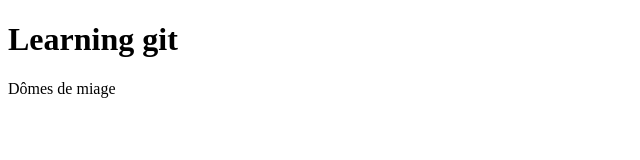
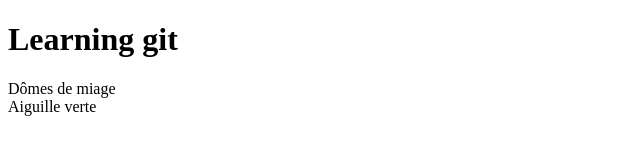
Before and after one commit to lhapaipai/learning-git, a plain HTML site: page index.html in a window 1280 px wide. Shown: the full height of the page, 0-640 px from the left. Drawn offline with Linux system fonts and the light colour scheme.

Commit message:
add aiguille verte article

```diff
--- a/index.html
+++ b/index.html
@@ -16,6 +16,10 @@
   <article>
     <header>Dômes de miage</header>
   </article>
+
+  <article>
+    <header>Aiguille verte</header>
+  </article>
 </body>
 
 </html>
```
